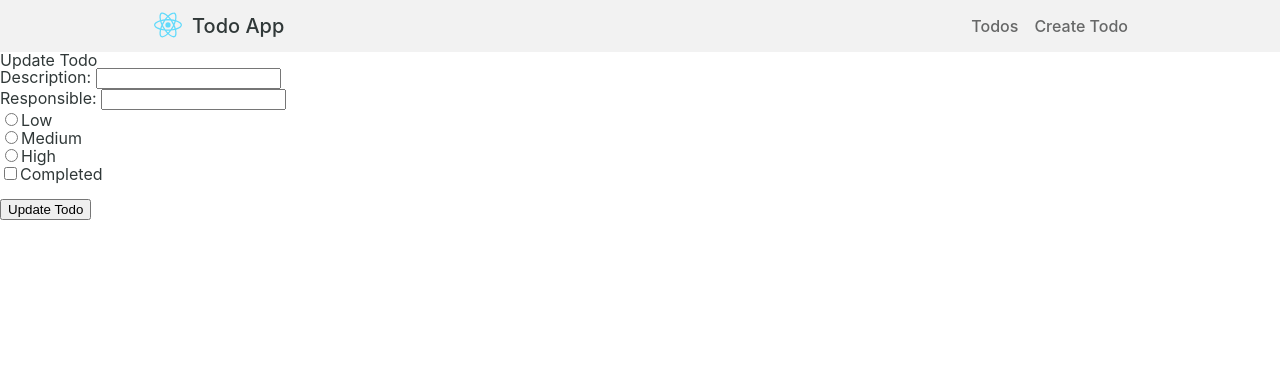
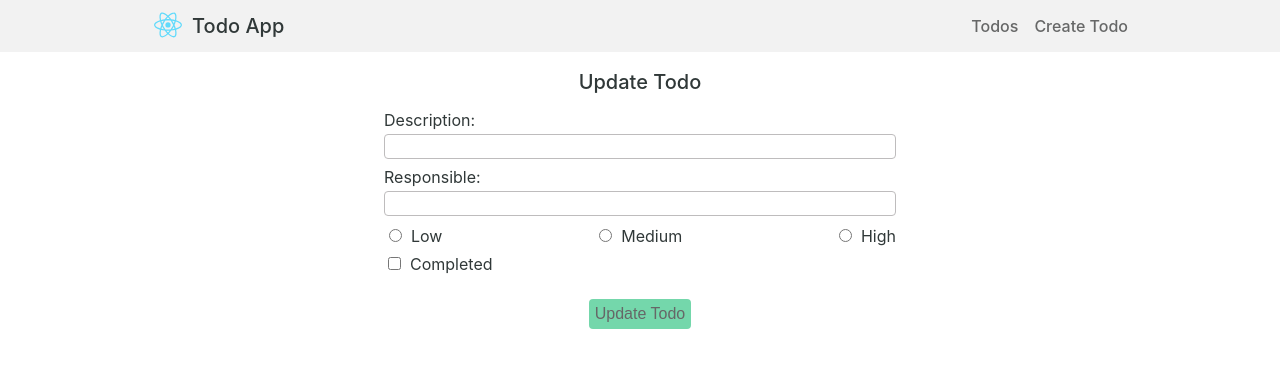
Before and after one commit to NiceJobMaster/react-typescript, a React (Create React App) app: page /edit/1 in a window 1280 px wide. Shown: the top 368 px of the page. Built offline with nearby package versions, Linux system fonts and the light colour scheme; no server answers.

Commit message:
style edit todo

```diff
--- /dev/null
+++ b/src/components/EditTodo/EditTodo.module.scss
@@ -0,0 +1,72 @@
+@import '../../styles/index.scss';
+
+.wrapper {
+  display: flex;
+  justify-content: center;
+}
+
+.container {
+  display: flex;
+  align-items: center;
+  flex-direction: column;
+  width: 80%;
+}
+
+.title {
+  @extend .fontBold20;
+  padding: 20px 0;
+}
+
+.form {
+  width: 50%;
+}
+
+.inputWrapper {
+  display: flex;
+  flex-direction: column;
+
+  &:not(:first-child) {
+    margin-top: 10px;
+  }
+}
+
+.label {
+  margin-bottom: 6px;
+}
+
+.input {
+  border-radius: 4px;
+  border: 1px solid $faded-pink;
+  width: 100%;
+  padding: 4px;
+}
+
+.radioWrapper {
+  display: flex;
+  justify-content: space-between;
+  margin-top: 10px;
+}
+
+.radioLabel {
+  margin-left: 6px;
+}
+
+.buttonWrapper {
+  display: flex;
+  justify-content: center;
+}
+
+.button {
+  @extend .btn;
+  margin-top: 10px;
+  border: none;
+  border-radius: 4px;
+  background-color: $seafoam-blue;
+  padding: 6px;
+  cursor: pointer;
+  transition: background-color 0.2s linear;
+
+  &:hover {
+    background-color: $tealish-green;
+  }
+}
--- a/src/components/EditTodo/EditTodo.tsx
+++ b/src/components/EditTodo/EditTodo.tsx
@@ -3,6 +3,7 @@ import { TodoData, TodoType } from '../../types/types';
 import { TodoApi } from '../../api';
 import { RouteComponentProps } from 'react-router-dom';
 import { AxiosResponse } from 'axios';
+import style from './EditTodo.module.scss';
 
 export default class EditTodo extends React.Component<
   RouteComponentProps<{ id: string }>,
@@ -59,27 +60,29 @@ export default class EditTodo extends React.Component<
 
   render(): JSX.Element {
     return (
-      <div>
-        <div>
-          <h3>Update Todo</h3>
-          <form onSubmit={this.onSubmit}>
-            <div>
-              <label>Description: </label>
+      <div className={style.wrapper}>
+        <div className={style.container}>
+          <h3 className={style.title}>Update Todo</h3>
+          <form className={style.form} onSubmit={this.onSubmit}>
+            <div className={style.inputWrapper}>
+              <label className={style.label}>Description: </label>
               <input
+                className={style.input}
                 type="text"
                 value={this.state.description}
                 onChange={this.onChangeTodoDescription}
               />
             </div>
-            <div>
-              <label>Responsible: </label>
+            <div className={style.inputWrapper}>
+              <label className={style.label}>Responsible: </label>
               <input
+                className={style.input}
                 type="text"
                 value={this.state.responsible}
                 onChange={this.onChangeTodoResponsible}
               />
             </div>
-            <div>
+            <div className={style.radioWrapper}>
               <div>
                 <input
                   type="radio"
@@ -89,7 +92,7 @@ export default class EditTodo extends React.Component<
                   checked={this.state.priority === 'Low'}
                   onChange={this.onChangeTodoPriority}
                 />
-                <label>Low</label>
+                <label className={style.radioLabel}>Low</label>
               </div>
               <div>
                 <input
@@ -100,7 +103,7 @@ export default class EditTodo extends React.Component<
                   checked={this.state.priority === 'Medium'}
                   onChange={this.onChangeTodoPriority}
                 />
-                <label>Medium</label>
+                <label className={style.radioLabel}>Medium</label>
               </div>
               <div>
                 <input
@@ -111,9 +114,10 @@ export default class EditTodo extends React.Component<
                   checked={this.state.priority === 'High'}
                   onChange={this.onChangeTodoPriority}
                 />
-                <label>High</label>
+                <label className={style.radioLabel}>High</label>
               </div>
             </div>
+            <div className={style.radioWrapper}>
               <div>
                 <input
                   id="completedCheckbox"
@@ -122,13 +126,16 @@ export default class EditTodo extends React.Component<
                   onChange={this.onChangeTodoCompleted}
                   checked={this.state.completed}
                 />
-              <label htmlFor="completedCheckbox">Completed</label>
+                <label className={style.radioLabel} htmlFor="completedCheckbox">
+                  Completed
+                </label>
+              </div>
             </div>
 
             <br />
 
-            <div>
-              <input type="submit" value="Update Todo" />
+            <div className={style.buttonWrapper}>
+              <input className={style.button} type="submit" value="Update Todo" />
             </div>
           </form>
         </div>
```
Lines whose indentation alone changed are shown as unchanged.
